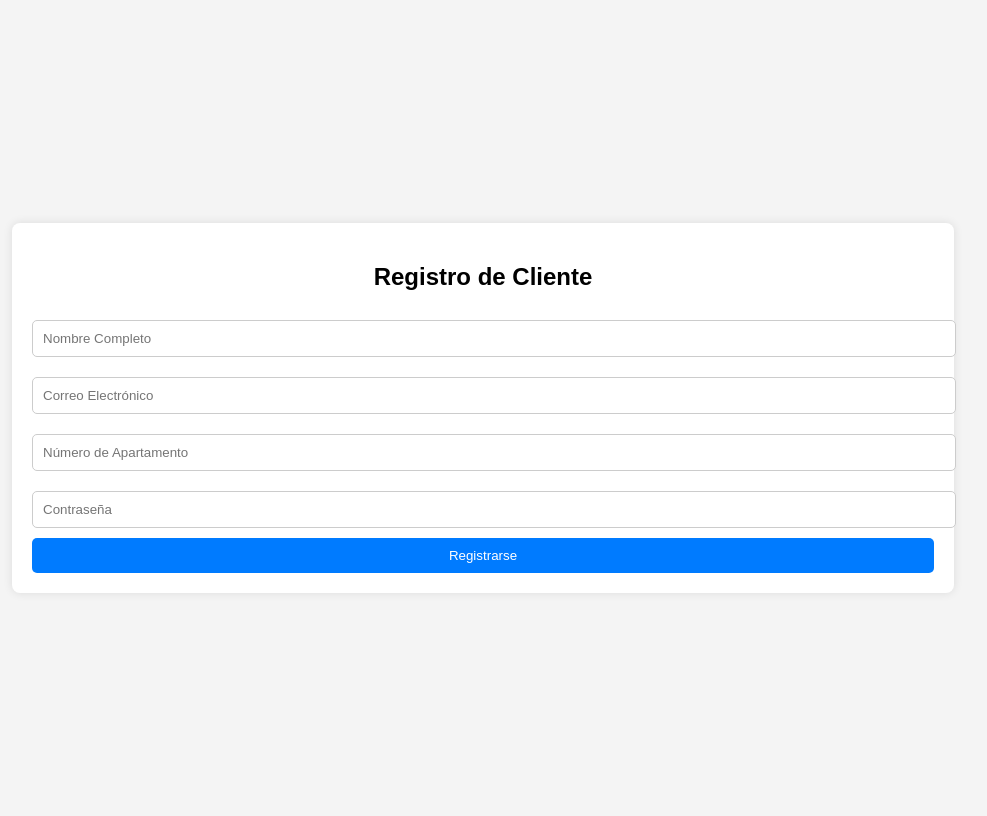
After one commit to pardogg/Menu_digital, a Flask app: template templates/register.html in a window 1280 px wide. The commit adds this page. Shown: the whole page, without its empty margins (157-1144 px from the left). Run offline with Flask 3, Linux system fonts and the light colour scheme; the template is opened without the code that fills it, so the values that code supplies are empty.

Commit message:
Agregar estructura base y carga inicial de datos

```diff
--- a/app.py
+++ b/app.py
@@ -1,27 +1,30 @@
-from flask import Flask, render_template, request, redirect, url_for, jsonify # type: ignore
+from flask import Flask, render_template, request, redirect, url_for
 
 app = Flask(__name__)
 
-# Base de datos simulada con productos
+# Simulación de una base de datos (esto debería estar en una base de datos real)
 productos = [
-    {"nombre": "Pizza", "descripcion": "Pizza grande con queso y pepperoni", "precio": 10, "imagen": "pizza.jpg"},
-    {"nombre": "Hamburguesa", "descripcion": "Hamburguesa con doble carne y queso", "precio": 8, "imagen": "hamburguesa.jpg"},
-    {"nombre": "Pasta", "descripcion": "Pasta con salsa Alfredo y pollo", "precio": 9, "imagen": "pasta.jpg"},
-    {"nombre": "Ensalada", "descripcion": "Ensalada fresca con aderezo de la casa", "precio": 7, "imagen": "ensalada.jpg"}
+    {"nombre": "Pizza", "descripcion": "Deliciosa pizza de pepperoni", "precio": 12000, "imagen": "pizza.jpg"},
+    {"nombre": "Hamburguesa", "descripcion": "Hamburguesa con queso y papas", "precio": 15000, "imagen": "hamburguesa.jpg"},
+    {"nombre": "Pasta", "descripcion": "Pasta Alfredo con pollo", "precio": 18000, "imagen": "pasta.jpg"},
 ]
 
-# Lista para almacenar pedidos
-pedidos = []
+pedidos = []  # Lista para almacenar los pedidos
 
 @app.route('/')
 def index():
     return render_template('index.html', productos=productos)
 
-@app.route('/pedido', methods=['POST'])
+@app.route('/realizar_pedido', methods=['POST'])
 def realizar_pedido():
-    nombre = request.form['nombre']
-    orden = request.form['orden']
-    pedidos.append({'nombre': nombre, 'orden': orden, 'estado': 'En preparación'})
+    nombre = request.form.get('nombre')
+    orden = request.form.get('orden')
+
+    if nombre and orden:
+        pedido = {"nombre": nombre, "orden": orden, "estado": "En preparación"}
+        pedidos.append(pedido)
+        return redirect(url_for('cocina'))  # Redirige a la cocina
+
     return redirect(url_for('index'))
 
 @app.route('/cocina')
@@ -30,10 +33,10 @@ def cocina():
 
 @app.route('/actualizar_pedido', methods=['POST'])
 def actualizar_pedido():
-    data = request.json
-    pedido_id = int(data['pedido_id'])
-    pedidos[pedido_id]['estado'] = 'Listo'
-    return jsonify({'message': 'Pedido actualizado'})
+    pedido_id = int(request.json.get('pedido_id'))  # Obtiene el ID del pedido desde JS
+    if 0 <= pedido_id < len(pedidos):
+        pedidos[pedido_id]['estado'] = "Listo"
+    return {"message": "Pedido actualizado"}
 
 if __name__ == '__main__':
     app.run(debug=True)
--- /dev/null
+++ b/config.py
@@ -0,0 +1,6 @@
+import os
+
+class Config:
+    SECRET_KEY = os.environ.get('1998miguel') or 'clave_secreta_segura'
+    SQLALCHEMY_DATABASE_URI = 'sqlite:///../instance/menu.db'
+    SQLALCHEMY_TRACK_MODIFICATIONS = False
--- /dev/null
+++ b/templates/register.html
@@ -0,0 +1,58 @@
+<!DOCTYPE html>
+<html lang="es">
+<head>
+    <meta charset="UTF-8">
+    <meta name="viewport" content="width=device-width, initial-scale=1.0">
+    <title>Registro de Cliente</title>
+    <style>
+        body {
+            font-family: Arial, sans-serif;
+            display: flex;
+            justify-content: center;
+            align-items: center;
+            height: 100vh;
+            background-color: #f4f4f4;
+        }
+        .register-container {
+            background: white;
+            padding: 20px;
+            border-radius: 8px;
+            box-shadow: 0 0 10px rgba(0, 0, 0, 0.1);
+            text-align: center;
+        }
+        input {
+            width: 100%;
+            padding: 10px;
+            margin: 10px 0;
+            border: 1px solid #ccc;
+            border-radius: 5px;
+        }
+        button {
+            width: 100%;
+            padding: 10px;
+            background: #007bff;
+            color: white;
+            border: none;
+            border-radius: 5px;
+            cursor: pointer;
+        }
+        button:hover {
+            background: #0056b3;
+        }
+    </style>
+</head>
+<body>
+
+<div class="register-container">
+    <h2>Registro de Cliente</h2>
+    <form action="{{ url_for('main.register') }}" method="POST">
+        <input type="text" name="nombre" placeholder="Nombre Completo" required>
+        <input type="email" name="email" placeholder="Correo Electrónico" required>
+        <input type="number" name="apartamento" placeholder="Número de Apartamento" required>
+        <input type="password" name="password" placeholder="Contraseña" required>
+        <button type="submit">Registrarse</button>
+    </form>
+</div>
+
+</body>
+</html>
```
Also changed, not shown: app/__init__.py (added, +23 -0 lines), app/models.py (added, +12 -0 lines), app/routes.py (added, +24 -0 lines), templates/login.html (added, +83 -0 lines), templates/pedidos.html (+21 -8 lines), README.md (added), app/forms.py (added), instance/users.db (added), 1 other file.
